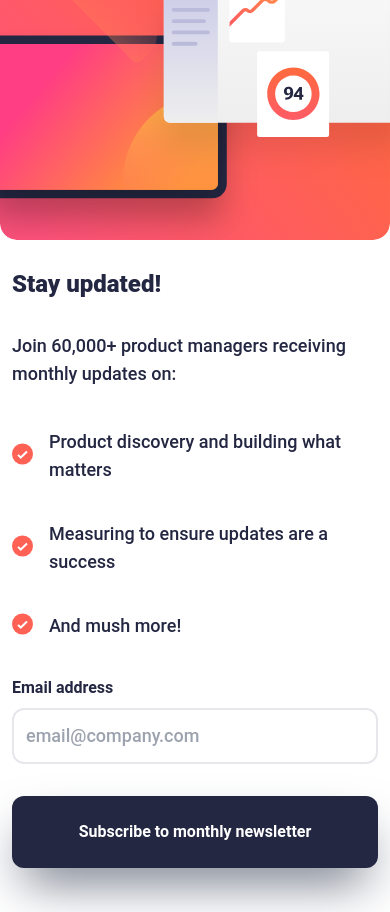
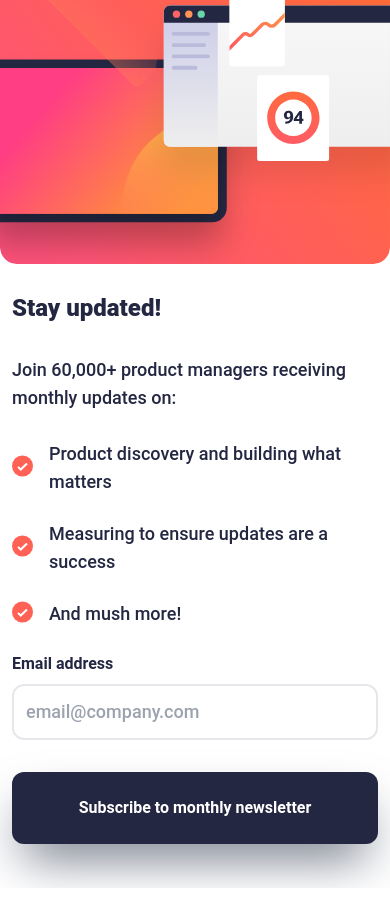
Before and after one commit to EdebaliErman/frontend-mentor-20, a React (Create React App) app: page / in a window 390 px wide. After the commit the page ends 888 px from the top, so only its background shows below. Built offline with nearby package versions, Linux system fonts and the light colour scheme; the HTML template or start-up script is replaced by a standard one.

Commit message:
responsive

```diff
--- a/src/Style/CardForm.css
+++ b/src/Style/CardForm.css
@@ -13,7 +13,7 @@
     }
 
     .CardForm ul li {
-        @apply flex gap-4 my-3
+        @apply flex gap-4
     }
 
     .CardForm h4 {
```
